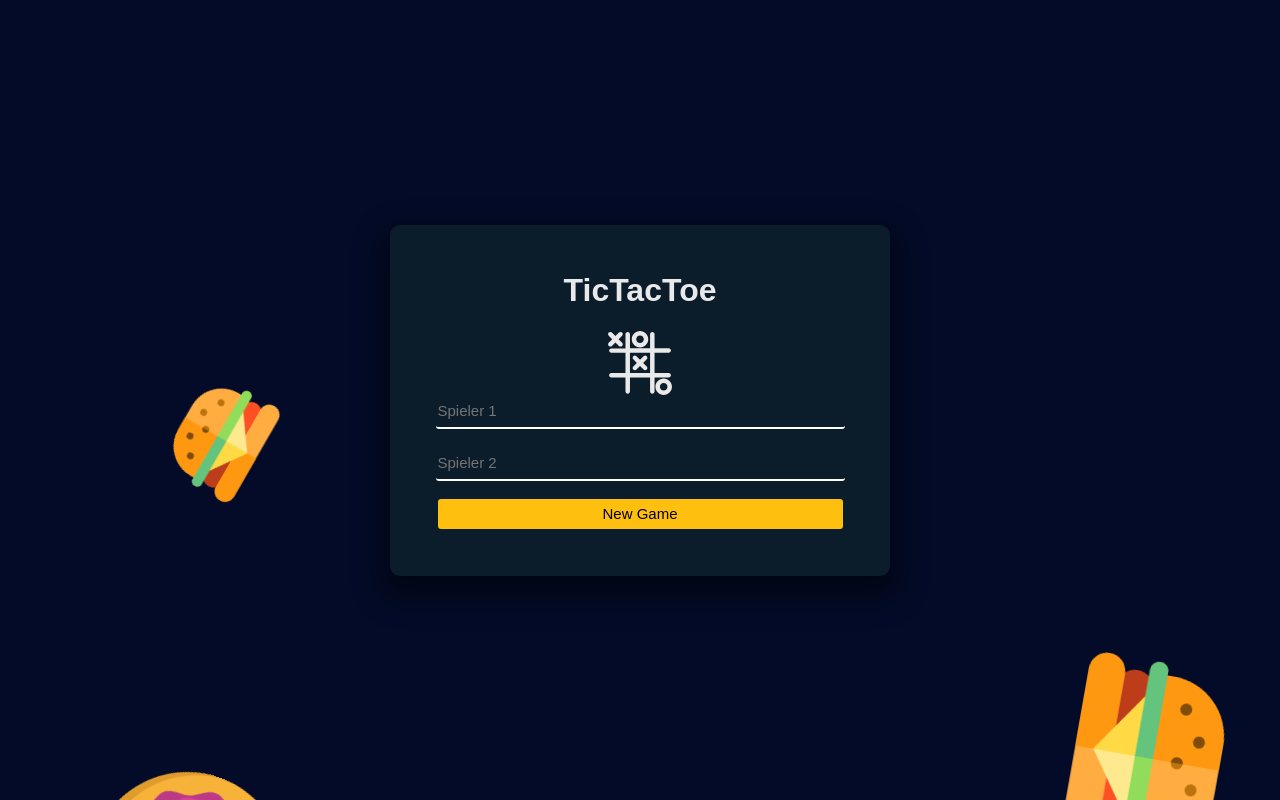
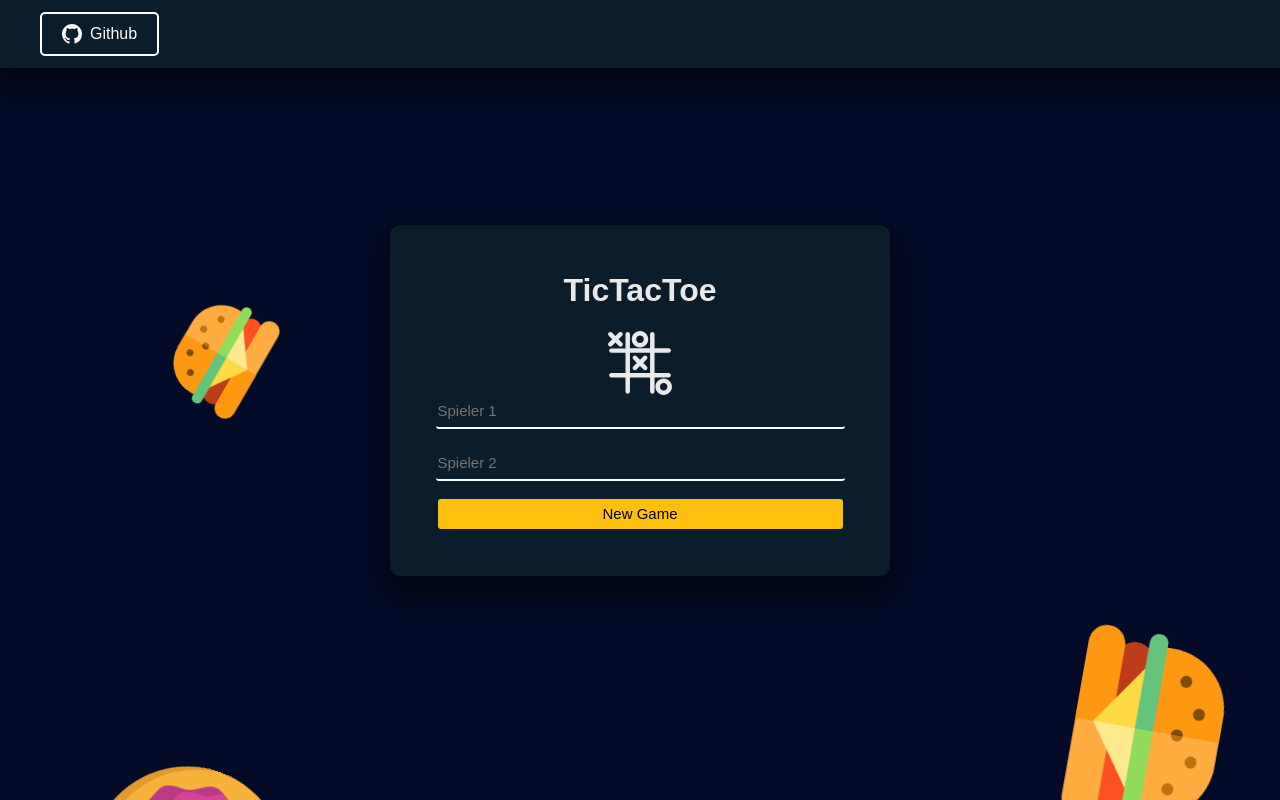
Before and after one commit to han-link/tictactoe, a website built with Vite: page index.html in a window 1280 px wide. Built offline with nearby package versions, Linux system fonts and the light colour scheme.

Commit message:
Add navbar and link to GitHub project

```diff
--- a/index.html
+++ b/index.html
@@ -7,6 +7,13 @@
     <meta name="viewport" content="width=device-width, initial-scale=1"/>
     <link rel="icon" type="image/x-icon" href="public/tic-tac-toe-game.svg">
 <body>
+<nav>
+    <a class="github" href="https://github.com/han-link/tictactoe">
+        <img alt="github icon" src="/github.svg">
+        Github
+    </a>
+</nav>
+<main>
     <div class="container newGameModal">
         <h1>TicTacToe</h1>
         <img src="/tic-tac-toe-game.svg" class="center" width="64" alt="decorative">
@@ -90,6 +97,7 @@
             <img src="/burger.svg" alt="decorative">
         </li>
     </ul>
+</main>
 <script type="module" src="src/js/index.js"></script>
 </body>
 
--- a/src/main.css
+++ b/src/main.css
@@ -8,13 +8,25 @@
 
 body {
     font-family: Arial, Helvetica, sans-serif;
-    height: 100vh;
+    background-color: var(--secondary);
+    margin: 0;
+    padding: 0;
+}
+
+nav {
+    position: fixed;
+    top: 0;
+    background-color: var(--primary);
+    width: 100%;
+    box-shadow: 0 14px 28px 10px var(--shadow);
+    padding: 0.75rem 2.5rem 0.75rem 2.5rem;
+}
+
+main {
     display: flex;
     justify-content: center;
     align-items: center;
-    margin: 0;
-    padding: 0;
-    background-color: var(--secondary);
+    height: 100vh;
 }
 
 .hidden {
@@ -26,7 +38,7 @@ body {
         transform: translateY(0) rotate(0deg);
     }
     100% {
-        transform: translateY(-1000px) rotate(720deg);
+        transform: translateY(-1200px) rotate(720deg);
     }
 }
 
@@ -46,6 +58,38 @@ body {
         animation-timing-function: ease-in;
     }
 }
+
+a.github {
+    background-color: transparent;
+    color: white;
+    border: 2px solid white;
+    padding: 10px 20px;
+    font-size: 16px;
+    cursor: pointer;
+    display: inline-flex;
+    align-items: center;
+    gap: 8px;
+    border-radius: 5px;
+    text-decoration: none;
+    transition: background-color 0.3s, color 0.3s, border-color 0.3s;
+}
+
+a.github:hover {
+    background-color: white;
+    border-color: #fff;
+    color: black;
+}
+
+a.github img {
+    height: 20px;
+    width: 20px;
+    transition: filter 0.3s;
+}
+
+a.github:hover img {
+    filter: brightness(0) saturate(100%);
+}
+
 
 .background {
     position: fixed;
```
Also changed, not shown: public/github.svg (added). Lines whose indentation alone changed are shown as unchanged.
